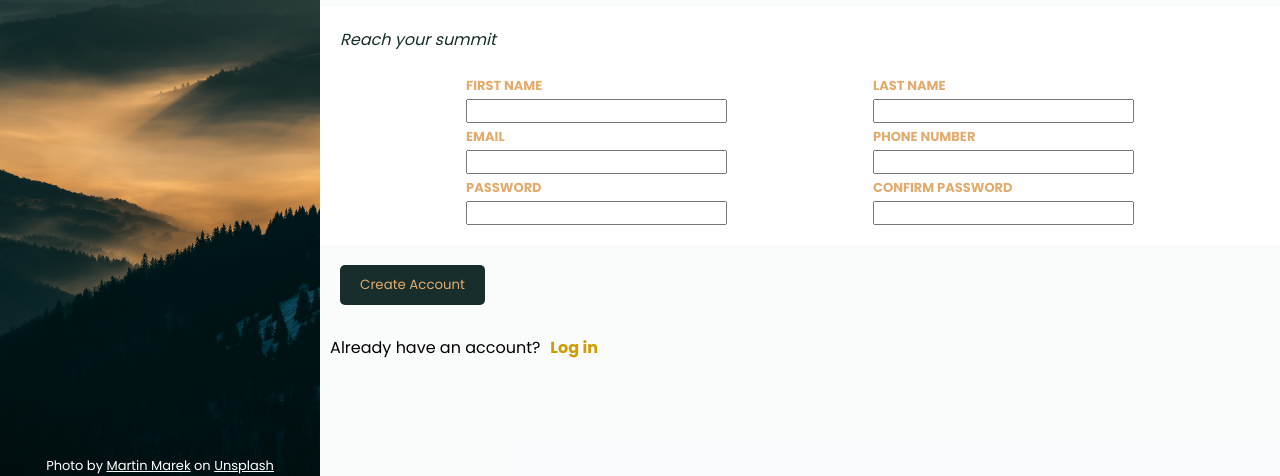
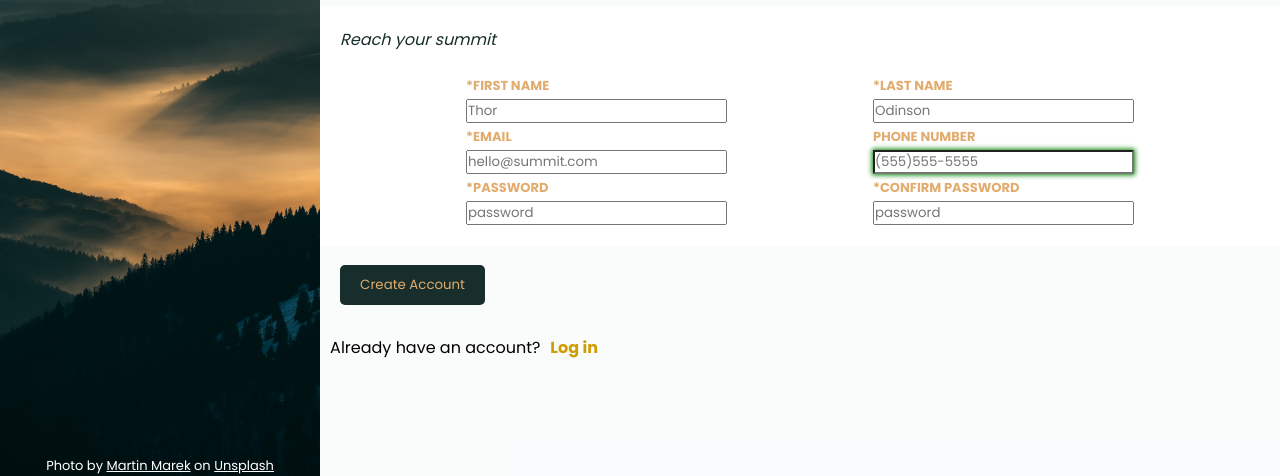
Before and after one commit to kedricdaly/odin-sign-up-form, a plain HTML site: page index.html in a window 1280 px wide. Shown: the part 324-800 px from the top of the page. Drawn offline with Linux system fonts and the light colour scheme.

Commit message:
feat(signup): implement initial form validation

```diff
--- a/index.html
+++ b/index.html
@@ -44,32 +44,59 @@
               <div class="short-tag">Reach your summit</div>
               <div class="name_info">
                 <ul>
-                  <li><label for="first_name">FIRST NAME</label></li>
-                  <li><input type="text" name="first_name" id="first_name"></li>
+                  <li><label for="first_name">
+                    <span aria-label="required">*</span>FIRST NAME</label></li>
+                  <li>
+                    <input type="text" name="first_name" id="first_name" required
+                    placeholder="Thor">
+                  </li>
                 </ul>
                 <ul>
-                  <li><label for="last_name">LAST NAME</label></li>
-                  <li><input type="text" name="last_name" id="last_name"></li>
+                  <li><label for="last_name">
+                    <span aria-label="required">*</span>LAST NAME</label></li>
+                  <li>
+                    <input type="text" name="last_name" id="last_name" required
+                      placeholder="Odinson">
+                  </li>
                 </ul>
               </div>
               <div class="contact_info">
                 <ul>
-                  <li><label for="email">EMAIL</label></li>
-                  <li><input type="text" name="email" id="email"></li>
+                  <li><label for="email">
+                    <span aria-label="required">*</span>EMAIL</label></li>
+                  <li>
+                    <input type="email" name="email" id="email" required
+                      placeholder="hello@summit.com">
+                  </li>
                 </ul>
                 <ul>
                   <li><label for="phone_number">PHONE NUMBER</label></li>
-                  <li><input type="text" name="phone_number" id="phone_number"></li>
+                  <li>
+                    <input type="tel" name="phone_number" id="phone_number"
+                      pattern="[0-9]{3}-[0-9]{3}-[0-9]{4}"
+                      placeholder="(555)555-5555"> <!-- https://www.abstractapi.com/guides/validate-phone-number-javascript-->
+                  </li>
                 </ul>
               </div>
               <div class="pw_info">
                 <ul>
-                  <li><label for="password">PASSWORD</label></li>
-                  <li><input type="password" name="password" id="password"></li>
+                  <li><label for="password">
+                    <span aria-label="required">*</span>PASSWORD</label></li>
+                  <li>
+                    <input type="password"
+                      name="password" id="password" minlength=8
+                      required
+                      placeholder="password">
+                  </li>
                 </ul>
                 <ul>
-                  <li><label for="pw_confirm">CONFIRM PASSWORD</label></li>
-                  <li><input type="password" name="pw_confirm" id="pw_confirm"></li>
+                  <li><label for="pw_confirm">
+                    <span aria-label="required">*</span>CONFIRM PASSWORD</label></li>
+                  <li>
+                    <input type="password" name="pw_confirm" id="pw_confirm" minlength=8
+                      required
+                      placeholder="password">
+                  </li>
                 </ul>
               </div>
             </div>
--- a/style.css
+++ b/style.css
@@ -11,10 +11,14 @@
     font-family: 'Poppins', sans-serif;
 }
 
+body {
+    display: flex;
+}
+
 main {
     display: flex;
     flex-flow: row nowrap;
-    width: 100vw;
+    min-width: 100vw;
     height: 100vh;
 }
 
@@ -64,12 +68,12 @@ having the logo not be centered via flexbox */
 }
 
 .logo>img {
-    height: max(20vh, 60px)
+    height: max(min(20vh, 20vw), 60px)
 }
 
 .logo-text {
     color: var(--emphasis-color);
-    font-size: max(5vh, 40px)
+    font-size: max(min(5vh, 5vw), 40px)
 }
 
 .bg-img-footer {
@@ -129,11 +133,8 @@ having the logo not be centered via flexbox */
     color: var(--emphasis-bg);
 }
 
-
-
 .form-inputs label {
     font-size: small;
-
 }
 
 .form-inputs li {
@@ -147,15 +148,40 @@ input[type="submit"] {
     border: 0px;
     border-radius: 5px;
     background-color: var(--emphasis-bg);
+    box-shadow: none !important;
 }
 
 input[type="submit"]:hover {
-
     color: var(--emphasis-bg);
     background-color: var(--emphasis-color);
 }
 
-/* Below form */
+/* input validation */
+
+/* input:invalid {
+    box-shadow: 0 0 5px 1px red;
+} */
+
+/* https://stackoverflow.com/a/48144022 */
+input:not(:placeholder-shown):invalid {
+    box-shadow: 0 0 5px 1px red;
+}
+
+input:focus {
+    outline: 2px solid var(--emphasis-color);
+    box-shadow: none !important;
+}
+
+input:focus:invalid {
+    box-shadow: none;
+}
+
+input:valid {
+    box-shadow: 0 0 5px 1px green;
+}
+
+
+/* below form */
 
 .have-account {
     display: flex;
```
